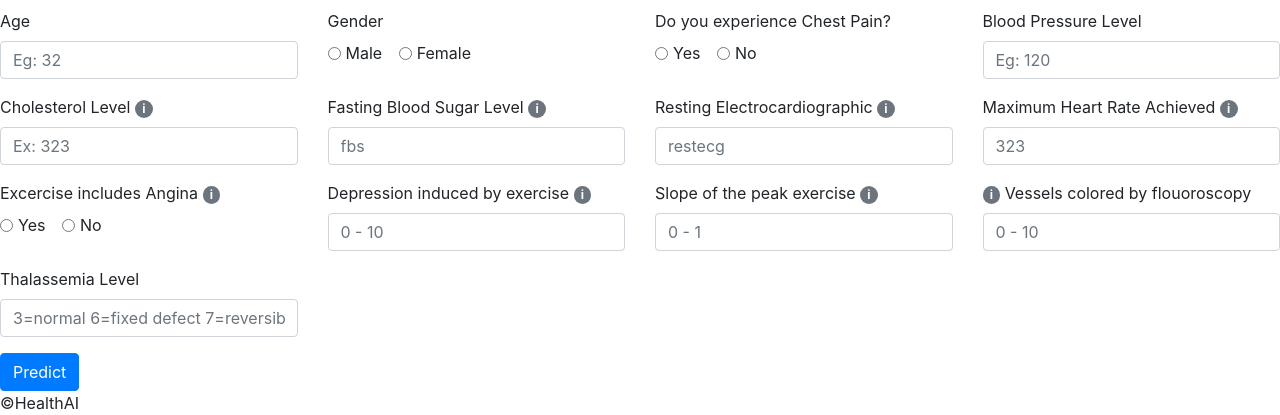
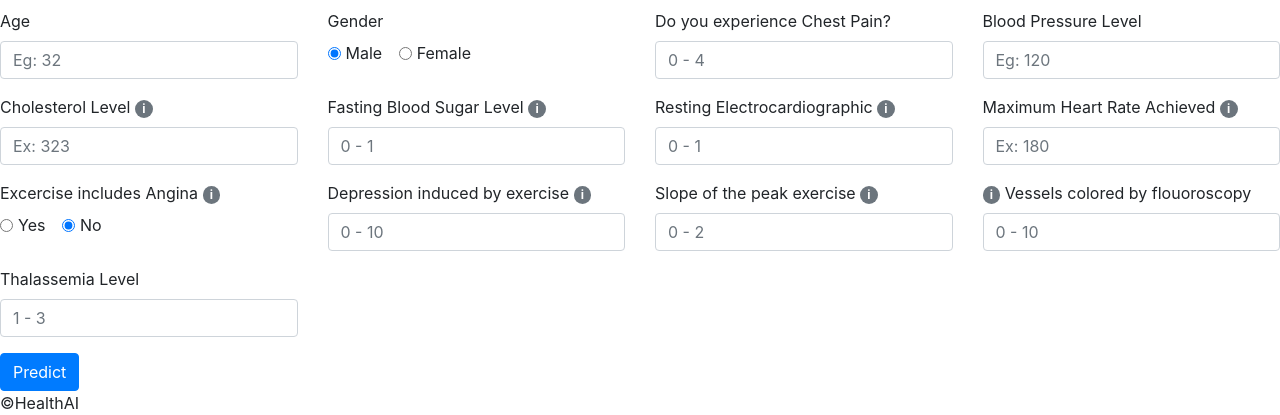
Before and after one commit to yatindma/Health-AI, a Django app: template webapp/predictions/templates/heart_predict.html in a window 1280 px wide. Shown: the part 800-1215 px from the top of the page. Run offline with Django 3.2, Linux system fonts and the light colour scheme; the template is opened without the code that fills it, so the values that code supplies are empty; some libraries are stand-ins or nearby versions.

Commit message:
Hearti health Foam is ready
fully done

```diff
--- a/services/hearti health/training model/training_module.py
+++ b/services/hearti health/training model/training_module.py
@@ -193,7 +193,7 @@ class Model:
 
 
 #Getting model object using Factory method
-model_obj = models.ModelFactory.factory(models.Models.randomForest)
+model_obj = models.ModelFactory.factory(models.Models.dt)
 #initialzing the model and the data
 clf = Model(model=model_obj)
 path = str(clf.execution_path(""))[0:-1]
@@ -225,5 +225,6 @@ clf.rocCurve()
 
 
 #If model is working good save it.
-dumping_path = str(path) + "model.sav"
+dumping_path = str(path) + "/model.sav"
+print(dumping_path)
 clf.dump_model(path= dumping_path)
--- a/webapp/mysite/templates/layouts/default.html
+++ b/webapp/mysite/templates/layouts/default.html
@@ -8,11 +8,12 @@
     </title>
 	<link rel="stylesheet" href="https://stackpath.bootstrapcdn.com/bootstrap/4.4.1/css/bootstrap.min.css" integrity="sha384-Vkoo8x4CGsO3+Hhxv8T/Q5PaXtkKtu6ug5TOeNV6gBiFeWPGFN9MuhOf23Q9Ifjh" crossorigin="anonymous">
 
+
 	<script src="https://code.jquery.com/jquery-3.4.1.slim.min.js" integrity="sha384-J6qa4849blE2+poT4WnyKhv5vZF5SrPo0iEjwBvKU7imGFAV0wwj1yYfoRSJoZ+n" crossorigin="anonymous"></script>
 	<script src="https://cdnjs.cloudflare.com/ajax/libs/jquery/3.4.1/jquery.min.js"></script>
 	<script src="https://cdn.jsdelivr.net/npm/popper.js@1.16.0/dist/umd/popper.min.js" integrity="sha384-Q6E9RHvbIyZFJoft+2mJbHaEWldlvI9IOYy5n3zV9zzTtmI3UksdQRVvoxMfooAo" crossorigin="anonymous"></script>
 	<script src="https://stackpath.bootstrapcdn.com/bootstrap/4.4.1/js/bootstrap.min.js" integrity="sha384-wfSDF2E50Y2D1uUdj0O3uMBJnjuUD4Ih7YwaYd1iqfktj0Uod8GCExl3Og8ifwB6" crossorigin="anonymous"></script>
-
+	<script src="https://cdnjs.cloudflare.com/ajax/libs/jquery-validate/1.19.1/jquery.validate.min.js"></script>
 		<style>
       #loader {
         transition: all 0.3s ease-in-out;
--- a/webapp/predictions/templates/heart_predict.html
+++ b/webapp/predictions/templates/heart_predict.html
@@ -15,6 +15,10 @@
 
   .block-label+nb-radio-group>nb-radio {
     display: inline;
+  }
+
+  .error {
+    color: red;
   }
 </style>
 
@@ -34,47 +38,30 @@
 
         <div class="col-lg-3 col-md-3">
           <div class="form-group">
-            <label for="age" class="label">
-              Age
-            </label>
+            <label for="age" class="label">Age</label>
+            <input type="number" class="form-control age" placeholder="Eg: 32" name="age" id="age">
+            <!-- {{ form.age }} -->
+          </div>
+        </div>
 
-            <input type="text" class="form-control age" placeholder="Eg: 32" name="age">
-            {{ form.age }}
-            <div *ngIf="submitted && f.age.errors" class="invalid-feedback">
-              <div *ngIf="f.age.errors.required">Age is required</div>
+        <div class="col-lg-3">
+          <div class="form-group">
+            <label for="sex" class="label block-label">Gender</label>
+            <div class="form-check form-check-inline">
+              <input class="form-check-input" type="radio" name="sex" id="inlineRadio2" value="0" checked>
+              <label class="form-check-label" for="inlineRadio2">Male</label>
+            </div>
+            <div class="form-check form-check-inline">
+              <input class="form-check-input" type="radio" name="sex" id="inlineRadio2" value="1">
+              <label class="form-check-label" for="inlineRadio2">Female</label>
             </div>
           </div>
         </div>
 
         <div class="col-lg-3">
           <div class="form-group">
-            <label for="sex" class="label block-label">Gender</label>
-
-            <div class="form-check form-check-inline">
-              <input class="form-check-input" type="radio" name="sex" id="inlineRadio2" value="0">
-              <label class="form-check-label" for="inlineRadio2">Male</label>
-            </div>
-            <div class="form-check form-check-inline">
-              <input class="form-check-input" type="radio" name="sex" id="inlineRadio2" value="1">
-              <label class="form-check-label" for="inlineRadio2">Female</label>
-            </div>
-
-
-          </div>
-        </div>
-
-        <div class="col-lg-3">
-          <div class="form-group">
             <label for="cp" class="label block-label">Do you experience Chest Pain?</label>
-            <div class="form-check form-check-inline">
-              <input class="form-check-input" type="radio" name="cp" id="inlineRadio2" value="1">
-              <label class="form-check-label" for="inlineRadio2">Yes</label>
-            </div>
-            <div class="form-check form-check-inline">
-              <input class="form-check-input" type="radio" name="cp" id="inlineRadio2" value="0">
-              <label class="form-check-label" for="inlineRadio2">No</label>
-            </div>
-
+            <input type="number" class="form-control" placeholder="0 - 4" name="cp">
           </div>
         </div>
 
@@ -84,7 +71,6 @@
               Blood Pressure Level
             </label>
             <input type="text" class="form-control" placeholder="Eg: 120" name="trestbps">
-            {{ form.trestbps }}
           </div>
         </div>
       </div>
@@ -98,7 +84,6 @@
                 nbButton status="primary">i</span>
             </label>
             <input type="text" class="form-control" placeholder="Ex: 323" name="chol">
-            {{ form.chol }}
           </div>
         </div>
 
@@ -109,8 +94,7 @@
               <span class="badge badge-pill badge-secondary" nbTooltip="This is a tooltip" nbTooltipStatus="primary"
                 nbButton status="primary">i</span>
             </label>
-            <input type="text" class="form-control" placeholder="fbs" name="fbs">
-            {{ form.fbs }}
+            <input type="text" class="form-control" placeholder="0 - 1" name="fbs">
           </div>
         </div>
 
@@ -121,8 +105,7 @@
               <span class="badge badge-pill badge-secondary" nbTooltip="This is a tooltip" nbTooltipStatus="primary"
                 nbButton status="primary">i</span>
             </label>
-            <input type="text" class="form-control" placeholder="restecg" name="restecg">
-            {{ form.restecg }}
+            <input type="text" class="form-control" placeholder="0 - 1" name="restecg">
           </div>
         </div>
 
@@ -133,8 +116,7 @@
               <span class="badge badge-pill badge-secondary" nbTooltip="This is a tooltip" nbTooltipStatus="primary"
                 nbButton status="primary">i</span>
             </label>
-            <input type="text" class="form-control" placeholder="323" name="thalach">
-            {{ form.thalach }}
+            <input type="text" class="form-control" placeholder="Ex: 180" name="thalach">
           </div>
         </div>
       </div>
@@ -150,11 +132,11 @@
             </label>
 
             <div class="form-check form-check-inline">
-              <input class="form-check-input" type="radio" name="exang" id="inlineRadio2" value="1">
+              <input class="form-check-input" type="radio" name="exang" id="inlineRadio2" value="1" >
               <label class="form-check-label" for="inlineRadio2">Yes</label>
             </div>
             <div class="form-check form-check-inline">
-              <input class="form-check-input" type="radio" name="exang" id="inlineRadio2" value="0">
+              <input class="form-check-input" type="radio" name="exang" id="inlineRadio2" value="0" checked>
               <label class="form-check-label" for="inlineRadio2">No</label>
             </div>
 
@@ -180,7 +162,7 @@
               <span class="badge badge-pill badge-secondary" nbTooltip="This is a tooltip" nbTooltipStatus="primary"
                 nbButton status="primary">i</span>
             </label>
-            <input type="text" class="form-control" placeholder="0 - 1" name="slope">
+            <input type="text" class="form-control" placeholder="0 - 2" name="slope">
           </div>
         </div>
 
@@ -205,7 +187,7 @@
               <!-- TODO: Add Tooltip for the Thalassemia Level -->
 
             </label>
-            <input type="text" class="form-control" placeholder="3=normal 6=fixed defect 7=reversible defect"
+            <input type="text" class="form-control" placeholder="1 - 3"
               name="thal">
           </div>
         </div>
@@ -225,7 +207,7 @@
   <div class="modal-dialog" role="document">
     <div class="modal-content">
       <div class="modal-header">
-        <h5 class="modal-title" id="exampleModalLongTitle">Modal title</h5>
+        <h5 class="modal-title" id="exampleModalLongTitle">Prediction</h5>
         <button type="button" class="close" data-dismiss="modal" aria-label="Close">
           <span aria-hidden="true">&times;</span>
         </button>
@@ -241,14 +223,101 @@
 </div>
 
 <script>
+
+  $(function () {
+    debugger
+    $('#healthPredictorForm').validate({
+
+      rules: {
+        age: {
+          required: true,
+          max: 120,
+          min: 10
+        },
+        cp: {
+          required: true,
+          max: 3,
+          min: 1
+        },
+        sex: {
+          required: true
+        },
+        trestbps: {
+          required: true,
+          max: 250,
+          min: 60
+        },
+        chol: {
+          required: true
+        },
+        fbs: {
+          required: true,
+          max: 250,
+          min: 60
+        },
+        restecg: {
+          required: true,
+          min = 0,
+          max = 1
+        },
+        thalach: {
+          required: true
+        },
+        exang: {
+          required: true
+        },
+        oldpeak: {
+          required: true
+        },
+        slope: {
+          required: true,
+          min = 0,
+          max = 2
+        },
+        ca: {
+          required: true
+        },
+        thal: {
+          required: true,
+          min: 1,
+          max: 3
+        }
+      }
+      ,
+      // messages: {
+      //   age: {
+      //     required: "* required"
+
+      //   }
+      // }
+      // , errorPlacement: function (error, element) {
+      //   if (element.is(":radio")) {
+      //     // error.appendTo(element.parent().parent())
+      //   } else {
+      //     // This is the default behavior of the script for all fields
+      //     error.insertAfter(element);
+      //   }
+      // }
+    });
+    $('#healthPredictorForm').on('keyup blur', 'input', function(){
+      $(this).valid();
+    })
+
+    const bindInitialValidation = () => {
+      $('#healthPredictorForm')
+    }
+
     // Handling submit button here
     $(document).on('submit', '#healthPredictorForm', function () {
+      debugger
+      // alert("Validate Result: ", $('#healthPredictorForm').validate());
+      debugger
       event.preventDefault();
       const token = '{{csrf_token}}'
       const data = {}
       data.age = $('input[name=age]').val()
       data.sex = $('input[name=sex]:checked').val()
-    data.cp = $('input[name=cp]:checked').val()
+      data.cp = $('input[name=cp]').val()
       data.trestbps = $('input[name=trestbps]').val()
       data.chol = $('input[name=chol]').val()
       data.fbs = $('input[name=fbs]').val()
@@ -259,8 +328,7 @@
       data.slope = $('input[name=slope]').val()
       data.ca = $('input[name=ca]').val()
       data.thal = $('input[name=thal]').val()
-
-    $('input[name=sex]').val()
+      debugger
       $.ajax({
         type: 'POST',
         url: '/heart_attack_prediction/heart_prediction_report/',
@@ -271,15 +339,16 @@
         },
         data: JSON.stringify(data),
         success: function (response) {
+          debugger
           if (response.status === 200) {
             if (response.Result === 0) {
               $('.modal-body').text('You are okay');
               $('#exampleModalLong').modal('show');
             } else {
-            $('.modal-body').text('Consult a cardiologist');
+              $('.modal-body').text('Consult a cardiologist' + '        ' + response['imp_features_weight'] + '          ' + response['important_features'] );
               $('#exampleModalLong').modal('show');
             }
-        }else {
+          } else {
             $('.modal-body').text('Some Error Occured');
             $('#exampleModalLong').modal('show');
           }
@@ -290,24 +359,6 @@
         }
       });
     })
-
+  })
 </script>
-
-
-
-
-
-
-
-
-
-
-
-
-
-
-
-
-
-
 {% endblock content %}
```
Also changed, not shown: services/hearti health/service/predictor_module.py (+76 -3 lines), services/hearti health/training model/models.py (+8 -4 lines), webapp/predictions/views.py (+6 -2 lines), 2 other files. Lines whose indentation alone changed are shown as unchanged.
